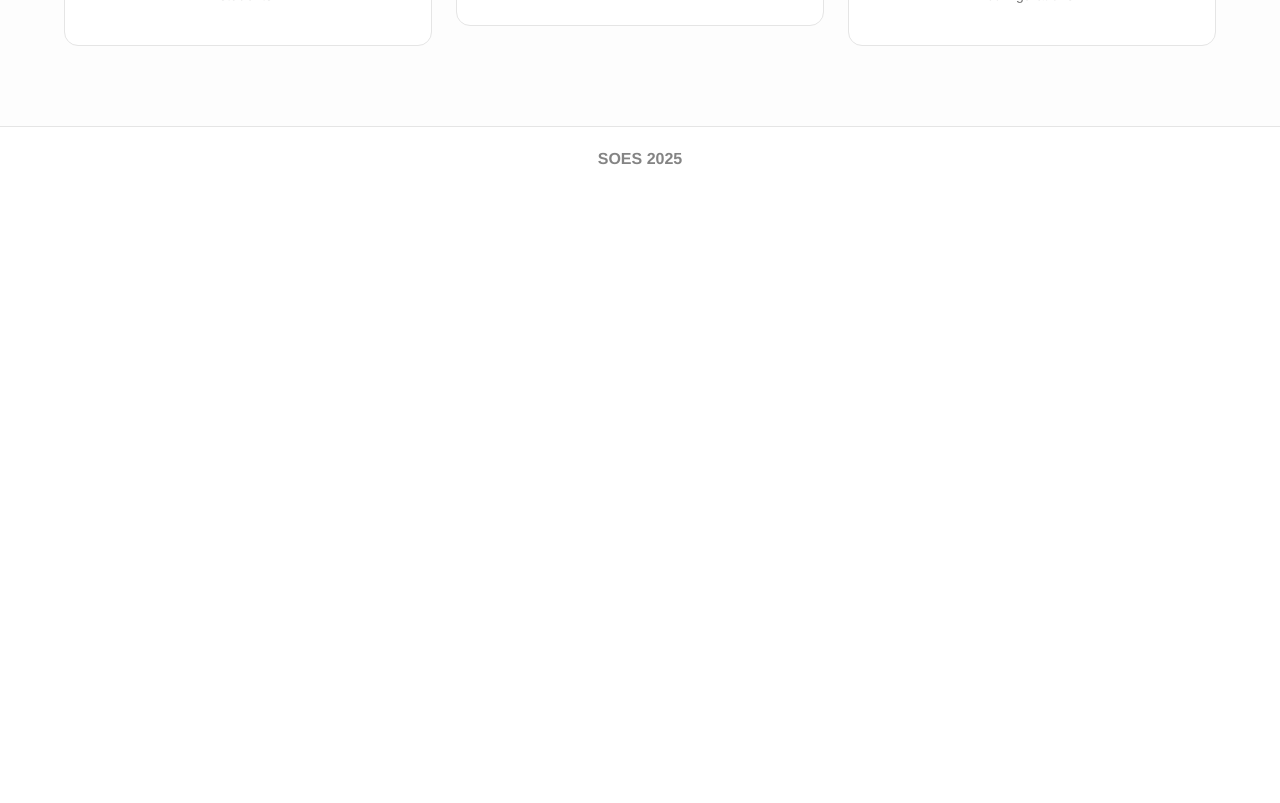
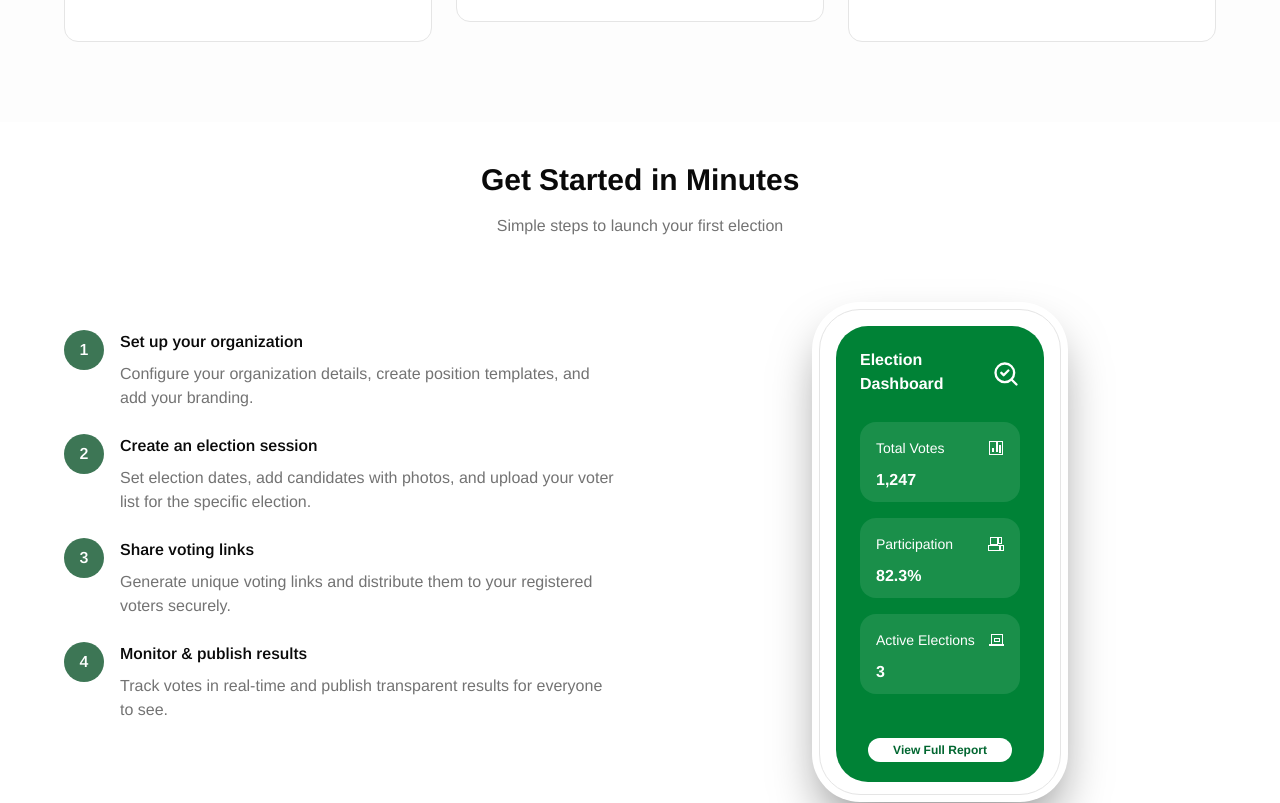
Before and after one commit to CSci-153-Web-Systems-and-Technologies/batch-2025-soes-web, a Next.js app: page / in a window 1280 px wide. Shown: the part 1120-1923 px from the top of the page. Before the commit the page ends 1310 px from the top, so only its background shows below. Built offline with nearby package versions, Linux system fonts and the light colour scheme.

Commit message:
Added Section 3
Added how it works section to landing page

```diff
--- a/app/page.tsx
+++ b/app/page.tsx
@@ -14,7 +14,7 @@ const page = () => {
   return (
     <div className="min-h-screen">
       {/* Section 1 */}
-      <section className="px-4 pb-30 pt-15">
+      <section className="px-4 pb-36 pt-16">
         <div className="container mx-auto max-w-8xl">
           <div className="grid lg:grid-cols-2 gap-10 items-center">
             {/* Left */}
@@ -81,10 +81,10 @@ const page = () => {
       </section>
 
       {/* Section 2 */}
-      <section className="py-20 px-4 bg-muted/25">
+      <section className="py-10 px-4 md:pb-20 h-auto bg-muted/25">
         <div className="container mx-auto max-w-6xl">
           <div className="text-center mb-16">
-            <h2 className="mb-4 font-bold text-lg">
+            <h1 className="mb-4 font-bold sm:text-xl md:text-3xl">
               <BlurText
                 text="Why SOES?"
                 delay={150}
@@ -93,7 +93,7 @@ const page = () => {
                 onAnimationComplete={handleAnimationComplete}
                 className="flex justify-center"
               />
-            </h2>
+            </h1>
             <p className="text-muted-foreground max-w-2xl mx-auto">
               Built specifically for student organizations with everything you
               need
@@ -122,6 +122,99 @@ const page = () => {
           </div>
         </div>
       </section>
+
+      {/* Section 3 */}
+      <section className="py-10 px-4 sm:pb-20 md:pb-40 h-auto">
+        <div className="container mx-auto max-w-6xl">
+          <div className="text-center mb-16">
+            <h1 className="mb-4 font-bold sm:text-xl md:text-3xl">
+              <BlurText
+                text="Get Started in Minutes"
+                delay={150}
+                animateBy="words"
+                direction="top"
+                onAnimationComplete={handleAnimationComplete}
+                className="flex justify-center"
+              />
+            </h1>
+            <p className="text-muted-foreground max-w-2xl mx-auto">
+              Simple steps to launch your first election
+            </p>
+          </div>
+          <div className="grid grid-cols-1 lg:grid-cols-2 gap-12 items-center">
+            {/* Left */}
+            <div className="space-y-6">
+              <div className="flex gap-4">
+                <div className="flex-shrink-0 w-10 h-10 bg-green-900/80 rounded-full flex items-center justify-center text-white font-semibold">
+                  1
+                </div>
+                <div>
+                  <h3 className="font-semibold mb-2">
+                    Set up your organization
+                  </h3>
+                  <p className="text-muted-foreground">
+                    Configure your organization details, create position
+                    templates, and add your branding.
+                  </p>
+                </div>
+              </div>
+
+              <div className="flex gap-4">
+                <div className="flex-shrink-0 w-10 h-10 bg-green-900/80 rounded-full flex items-center justify-center text-white font-semibold">
+                  2
+                </div>
+                <div>
+                  <h3 className="font-semibold mb-2">
+                    Create an election session
+                  </h3>
+                  <p className="text-muted-foreground">
+                    Set election dates, add candidates with photos, and upload
+                    your voter list for the specific election.
+                  </p>
+                </div>
+              </div>
+
+              <div className="flex gap-4">
+                <div className="flex-shrink-0 w-10 h-10 bg-green-900/80 rounded-full flex items-center justify-center text-white font-semibold">
+                  3
+                </div>
+                <div>
+                  <h3 className="font-semibold mb-2">Share voting links</h3>
+                  <p className="text-muted-foreground">
+                    Generate unique voting links and distribute them to your
+                    registered voters securely.
+                  </p>
+                </div>
+              </div>
+
+              <div className="flex gap-4">
+                <div className="flex-shrink-0 w-10 h-10 bg-green-900/80 rounded-full flex items-center justify-center text-white font-semibold">
+                  4
+                </div>
+                <div>
+                  <h3 className="font-semibold mb-2">
+                    Monitor & publish results
+                  </h3>
+                  <p className="text-muted-foreground">
+                    Track votes in real-time and publish transparent results for
+                    everyone to see.
+                  </p>
+                </div>
+              </div>
+            </div>
+
+            {/* Right */}
+            <div className="relative">
+              <div className="w-full aspect-square max-w-md mx-auto flex justify-center">
+                <Phone phoneState={false} />
+              </div>
+            </div>
+          </div>
+        </div>
+      </section>
+
+      {/* Section 4 */}
+
     </div>
   );
 };
```
